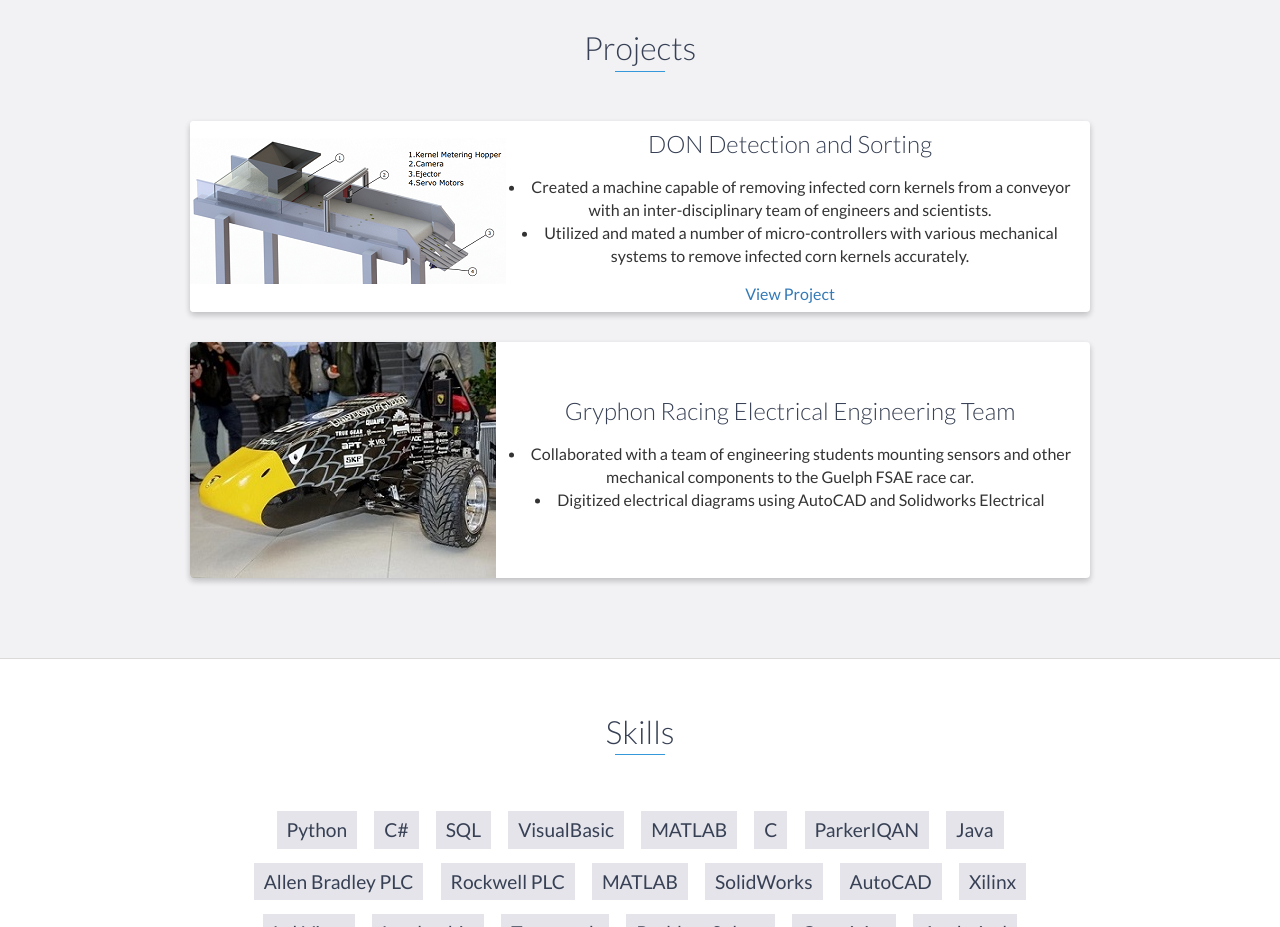
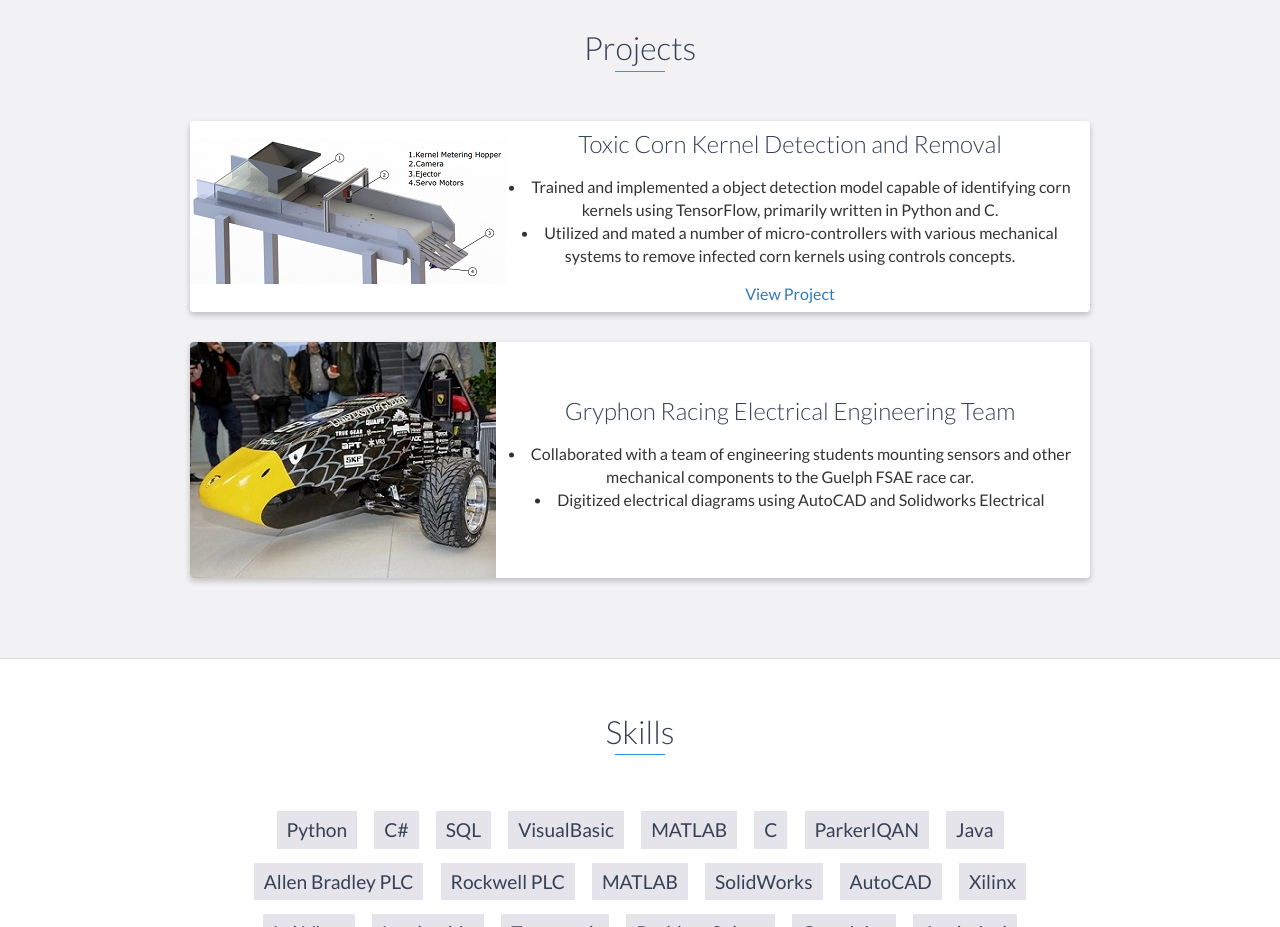
Before and after one commit to mniew/mniew.github.io, a website: page index.html in a window 1280 px wide. Shown: the part 2880-3807 px from the top of the page. Drawn offline with nearby package versions, Linux system fonts and the light colour scheme.

Commit message:
Update index.html

```diff
--- a/index.html
+++ b/index.html
@@ -161,10 +161,10 @@
                     </div>
                     <!-- End .project-image -->
                     <div class="project-info">
-                        <h3>DON Detection and Sorting</h3>
+                        <h3>Toxic Corn Kernel Detection and Removal</h3>
                         <p>
-                            <li>Created a machine capable of removing infected corn kernels from a conveyor with an inter-disciplinary team of engineers and scientists.</li>
-							<li> Utilized and mated a number of micro-controllers with various mechanical systems to remove infected corn kernels accurately.</li>
+				<li>Trained and implemented a object detection model capable of identifying corn kernels using TensorFlow, primarily written in Python and C.</li>
+				<li> Utilized and mated a number of micro-controllers with various mechanical systems to remove infected corn kernels using controls concepts.</li>
                         </p>
                         <a href="https://github.com/mniew/Don-Detection-Project">View Project</a>
                     </div>
```
